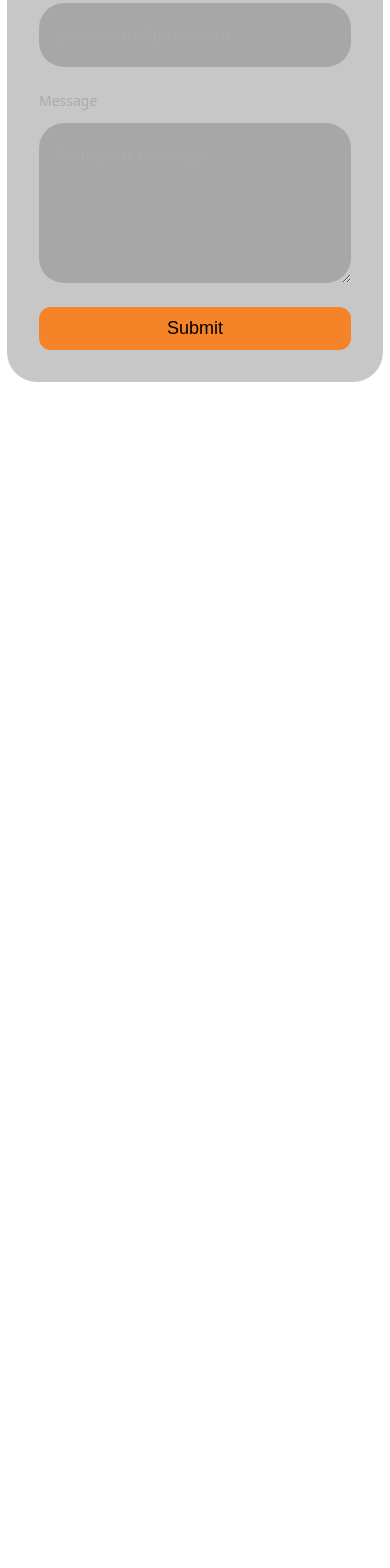
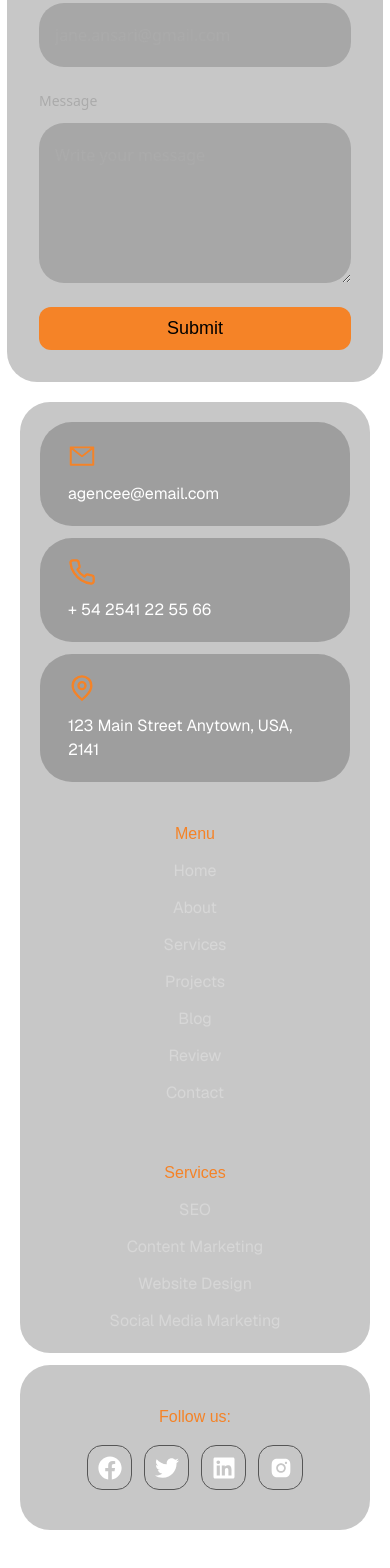
Before and after one commit to Mubashir-Jaweed/Framer-web, a Next.js app: page /case-studies in a window 390 px wide. Shown: the part 2799-4367 px from the top of the page. Before the commit the page ends 3181 px from the top, so only its background shows below. Built offline with nearby package versions, Linux system fonts and the light colour scheme; a web font is replaced by a local one.

Commit message:
home responsive complete

```diff
--- a/src/app/components/Contact.tsx
+++ b/src/app/components/Contact.tsx
@@ -110,6 +110,74 @@ const Contact = () => {
                 </div>
             </div>
             {/* 2 */}
+             <div className='flex flex-col gap-3 w-full'>
+                {/*  */}
+                <div className=' w-full flex flex-col md:flex-row gap-10 mad:gap-0 justify-between md:items-start bg-[#33333346] rounded-[30px] p-5'>
+                    {/* 2.1 */}
+                    <div className='flex flex-col justify-center items-center gap-3  w-full md:w-auto'>
+                        {/* * */}
+                        <div className='w-full md:w-[650px] bg-[#33333346] rounded-[32px] py-5 px-7 flex flex-col justify-center items-start gap-3'>
+                            <AiOutlineMail className='text-color size-7' />
+                            <span className='sub-font text-white'>agencee@email.com</span>
+                        </div>
+                        {/* * */}
+                        <div className='w-full md:w-[650px] bg-[#33333346] rounded-[32px] py-5 px-7 flex flex-col justify-center items-start gap-3'>
+                            <LuPhone className='text-color size-7' />
+                            <span className='sub-font text-white'>+ 54 2541 22 55 66</span>
+                        </div>
+                        {/* * */}
+                        <div className='w-full md:w-[650px] bg-[#33333346] rounded-[32px] py-5 px-7 flex flex-col justify-center items-start gap-3'>
+                            <GrLocation className='text-color size-7' />
+                            <span className='sub-font text-white'>123 Main Street Anytown, USA, 2141</span>
+                        </div>
+                    </div>
+
+                    {/* 2.2 */}
+                    <div className='flex flex-col items-center justify-start md:flex-row gap-14'>
+                        <div className='flex flex-col justify-center items-center md:justify-start md:items-start gap-3'>
+                            <span className='main-font text-color'>
+                                Menu
+                            </span>
+                            {menu.map((v, i) => (
+                                <Link key={i} href={v.link}>
+                                    <span className='sub-font capitalize hover:underline text-[#d7d7d7]'>
+                                        {v.name}
+                                    </span>
+                                </Link>
+                            ))}
+                        </div>
+                        <div className='flex flex-col justify-center items-center md:justify-start md:items-start gap-3'>
+                            <span className='main-font text-color'>
+                                Services
+                            </span>
+                            {services.map((v, i) => (
+                                <Link key={i} href={v.link}>
+                                    <span className='sub-font capitalize hover:underline text-[#d7d7d7]'>
+                                        {v.name}
+                                    </span>
+                                </Link>
+                            ))}
+                        </div>
+                    </div>
+
+                </div>
+                <div className='w-full bg-[#33333346] rounded-[30px] mb-10 py-10 flex flex-col justify-center items-center gap-4'>
+                    <span className='text-color main-font'>Follow us:</span>
+                    <div className='flex justify-center items-center gap-3'>
+                        {social.map((v,i)=>(
+                            <Link key={i} href={v.link} className='group'>
+                                <div className='relative rounded-[15px] h-[45px] w-[45px] border-[0.5px] border-[#565656]  flex justify-center items-center'>
+                                    {React.cloneElement(v.icon, { className: 'z-10 size-6 text-white transition-all duration-300 group-hover:text-black group-hover:size-7' })}
+                                    <div className='absolute bg-[#f58327] transition-all duration-700 group-hover:w-full group-hover:h-full  w-0 h-0 rounded-[15px]'>
+
+                                    </div>
+                                </div>
+
+                            </Link>
+                        ))}
+                    </div>
+                </div>
+            </div>
 
 
         </div>
```
